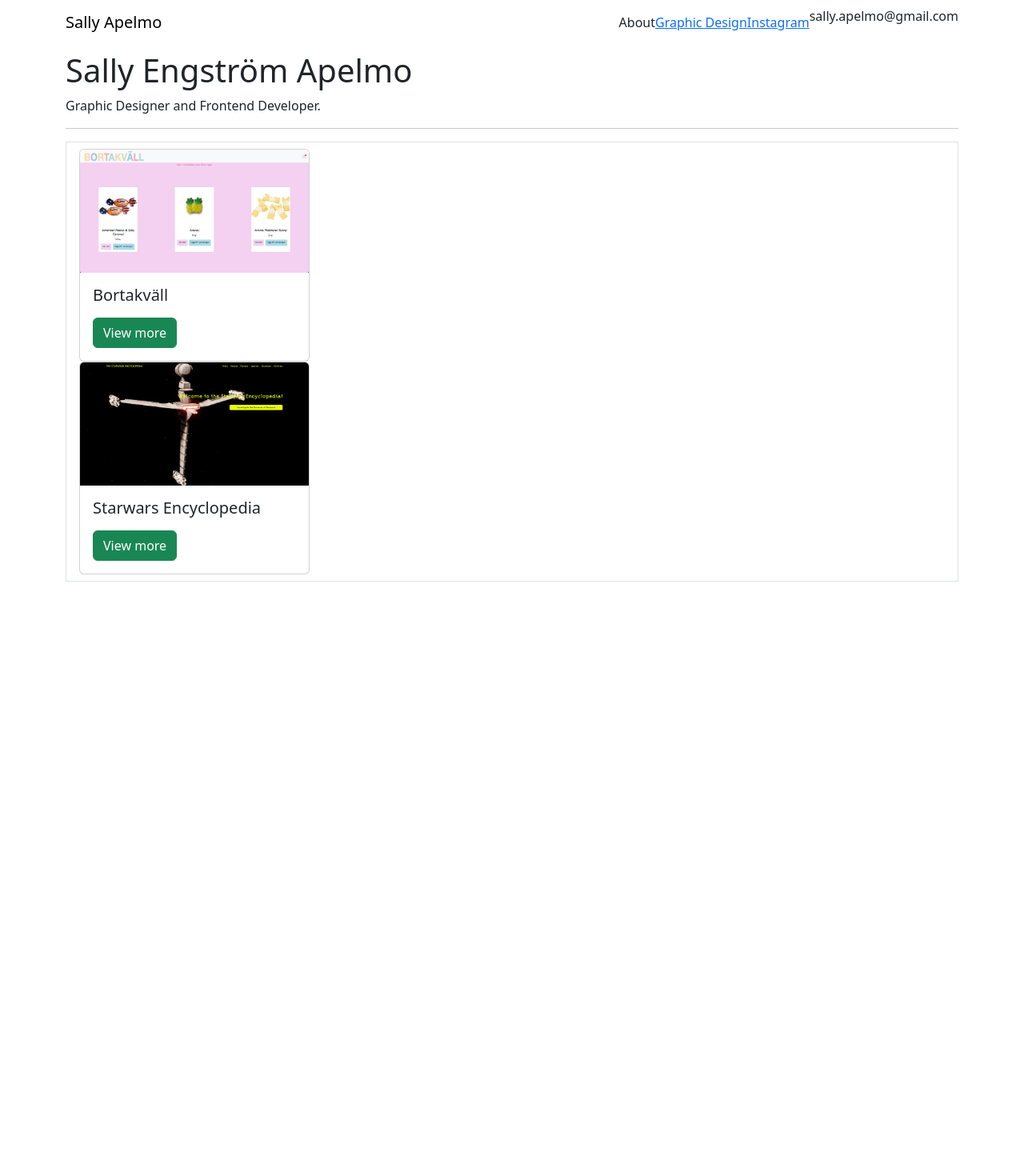
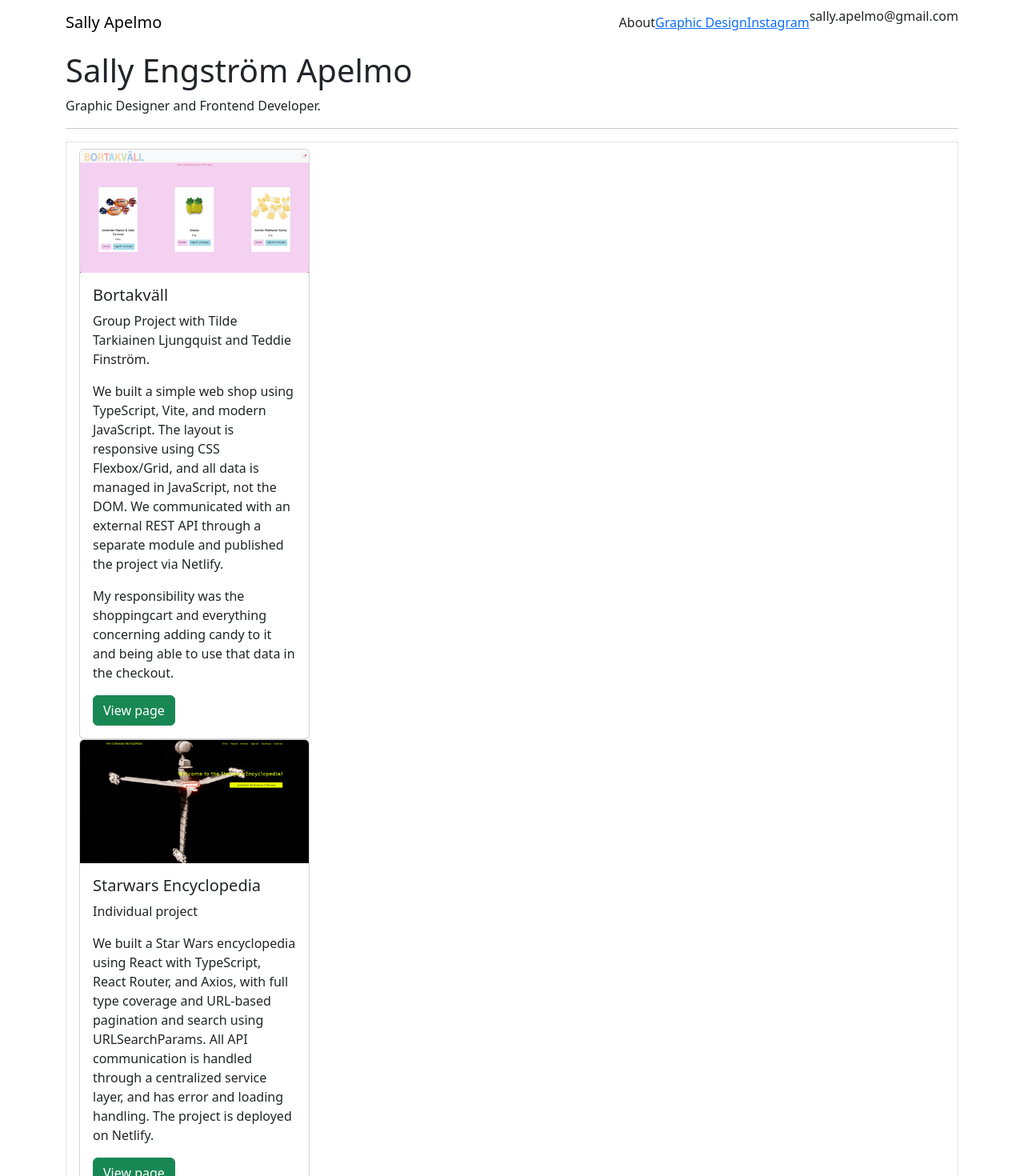
Before and after one commit to salengap/portfolio, a React (Vite) app: page / in a window 1280 px wide. Shown: the top 1470 px of the page at 80% size. Before the commit the page ends 800 px from the top, so only its background shows below. Built offline with nearby package versions, Linux system fonts and the light colour scheme.

Commit message:
Added text on HomePage and AboutPage.

```diff
--- a/src/App.tsx
+++ b/src/App.tsx
@@ -3,6 +3,7 @@ import { Route, Routes } from 'react-router';
 import './assets/css/App.css';
 import HomePage from './pages/HomePage';
 import Navigation from './components/Navigation';
+import AboutPage from './pages/AboutPage';
 
 function App() {
 
@@ -14,6 +15,7 @@ function App() {
           <Container className="py-2">
             <Routes>
               <Route path="/" element={<HomePage/>}/>
+              <Route path="/about" element={<AboutPage/>}/>
             </Routes>
 
           </Container>
--- a/src/components/CardList.tsx
+++ b/src/components/CardList.tsx
@@ -11,26 +11,47 @@ const CardList = () => {
                         <ListGroupItem key={"bortakvall"}>
                             <Card className="resultListCard" style={{ width: '18rem' }}>
                                 <Card.Img variant="top" src={bortakvallimage} />
-                                <Card.Body>
-                                    <Card.Title>{"Bortakväll"}</Card.Title>
-                                    <Card.Text>
-
+                                <Card.Body className="cardBody">
+                                    <Card.Title className="cardTitle">{"Bortakväll"}</Card.Title>
+                                    <Card.Text className="cardText">
+                                    <p>
+                                        Group Project with Tilde Tarkiainen Ljungquist and Teddie Finström.
+                                    </p>
+                                    <p>
+                                        We built a simple web shop using TypeScript, Vite, and modern JavaScript.
+                                        The layout is responsive using CSS Flexbox/Grid, and all data is managed in JavaScript,
+                                        not the DOM. We communicated with an external REST API through a separate module and published
+                                        the project via Netlify.
+                                    </p>
+                                    <p>
+                                        My responsibility was the shoppingcart and everything concerning adding candy
+                                        to it and being able to use that data in the checkout.
+                                    </p>
                                     </Card.Text>
                                     <Link to={"https://bortakvallgrupp9.netlify.app/"} className="btn btn-success" role="button" target="_blank">
-                                        View more
+                                        View page
                                     </Link>
                                 </Card.Body>
                             </Card>
 
                             <Card className="resultListCard" style={{ width: '18rem' }}>
                                 <Card.Img variant="top" src={starwarsimage} />
-                                <Card.Body>
-                                    <Card.Title>{"Starwars Encyclopedia"}</Card.Title>
-                                    <Card.Text>
-
+                                <Card.Body className="cardBody">
+                                    <Card.Title className="cardTitle">{"Starwars Encyclopedia"}</Card.Title>
+                                    <Card.Text className="cardText">
+                                        <p>
+                                            Individual project
+                                        </p>
+                                        <p>
+                                        We built a Star Wars encyclopedia using React with TypeScript,
+                                        React Router, and Axios, with full type coverage and URL-based
+                                        pagination and search using URLSearchParams. All API communication
+                                        is handled through a centralized service layer, and has error and loading handling.
+                                        The project is deployed on Netlify.
+                                        </p>
                                     </Card.Text>
                                     <Link to={"https://starwar-encyclopedia-apelmo.netlify.app/"} className="btn btn-success" role="button" target="_blank">
-                                        View more
+                                        View page
                                     </Link>
                                 </Card.Body>
                             </Card>
--- /dev/null
+++ b/src/pages/AboutPage.tsx
@@ -0,0 +1,71 @@
+const AboutPage = () => {
+  return (
+    <>
+        <h1>About me!</h1>
+
+        <div className="skills">
+            <h2>Skills</h2>
+
+            <p className="aboutTitle">Frontend: HTML, CSS, Javascript, Typescript, React</p>
+            <p className="aboutTitle">Backend: Node.js, Prisma, Socket.IO, MongoDB, MySQL, authentication with JWT and Basic Auth</p>
+            <p className="aboutTitle">Other: Adobe Illustrator, InDesign, Photoshop, After Effects, Premiere Pro, Bridge, Microsoft Office Suite</p>
+        </div>
+
+        <div className="education">
+            <h2>Education</h2>
+
+            <p className="aboutTitle">Front End Developer – Yrkeshögskola – Medieinstitutet, Malmö (2024 - 2026)</p>
+            <p className="aboutText">
+                The program has primarily given me solid knowledge in JavaScript,
+                TypeScript and React, but also covered API development, web design, and testing. I’ve
+                gained both a broad and in-depth understanding of the field and have worked
+                extensively with hands-on, practical projects.
+            </p>
+            <p className="aboutTitle">Graphic Design and Illustration – Bachelor’s Degree – Konstfack University of Arts, Crafts and Design, Stockholm (2020 - 2023)</p>
+            <p className="aboutText">
+                This program taught me to work conceptually within a creative design process
+                and how to manage a project from start to finish. I also had the opportunity to
+                explore basic programming.
+            </p>
+        </div>
+
+        <div className="workexperience">
+            <h2>Work experience - a selection</h2>
+
+            <p className="aboutTitle">Hornbach - Frame Workshop & Decoration Department, Arlöv (2023 - 2024)</p>
+            <p className="aboutText">
+                At Hornbach, I worked mainly with custom framing – from meeting the customer
+                and ordering materials to completing the framing itself. I also advised customers
+                on interior design, both private individuals and professionals in the construction
+                industry.
+            </p>
+
+            <p className="aboutTitle">Liljevalchs - Exhibition Host, Stockholm (2021 - 2023)</p>
+            <p className="aboutText">
+                As an exhibition host, I was the visitors’ first point of contact. I guided and
+                inspired them through the exhibitions, helping create a welcoming and engaging
+                experience.
+            </p>
+
+            <p className="aboutTitle">Elderly Home Care in Kirseberg, Malmö (summers of 2021, 2020, and 2019)</p>
+            <p className="aboutText">
+                This role involved supporting individuals with a variety of needs in their daily
+                routines. The job was highly social and helped me develop strong listening skills
+                and clear communication to best support each person individually.
+            </p>
+        </div>
+
+        <div className="selectedclients">
+            <h2>Selected Design Clients</h2>
+
+            <p className="aboutTitle">Krognoshuset</p>
+            <p className="aboutTitle">C-print</p>
+            <p className="aboutTitle">Konstfack</p>
+            <p className="aboutTitle">AMF-fastigheter</p>
+            <p className="aboutTitle">Malmö Sinfonietta</p>
+        </div>
+    </>
+  )
+}
+
+export default AboutPage
```
